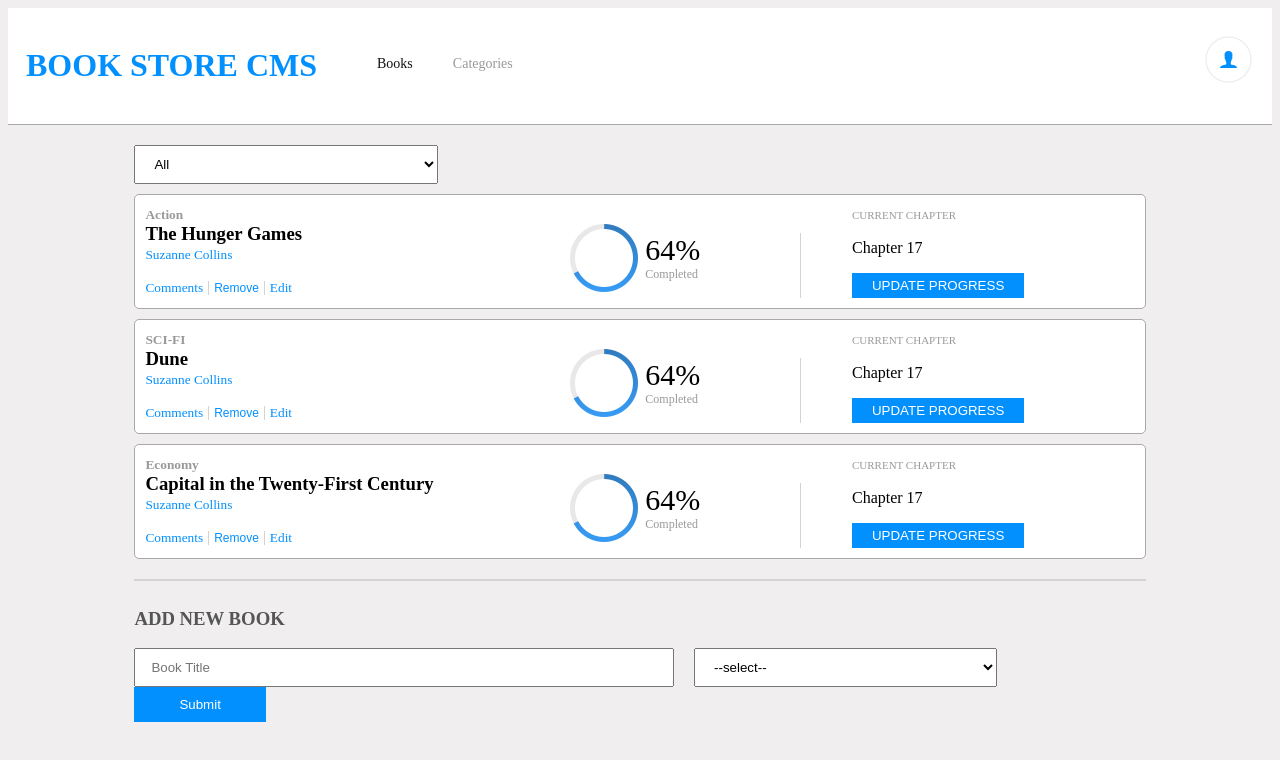
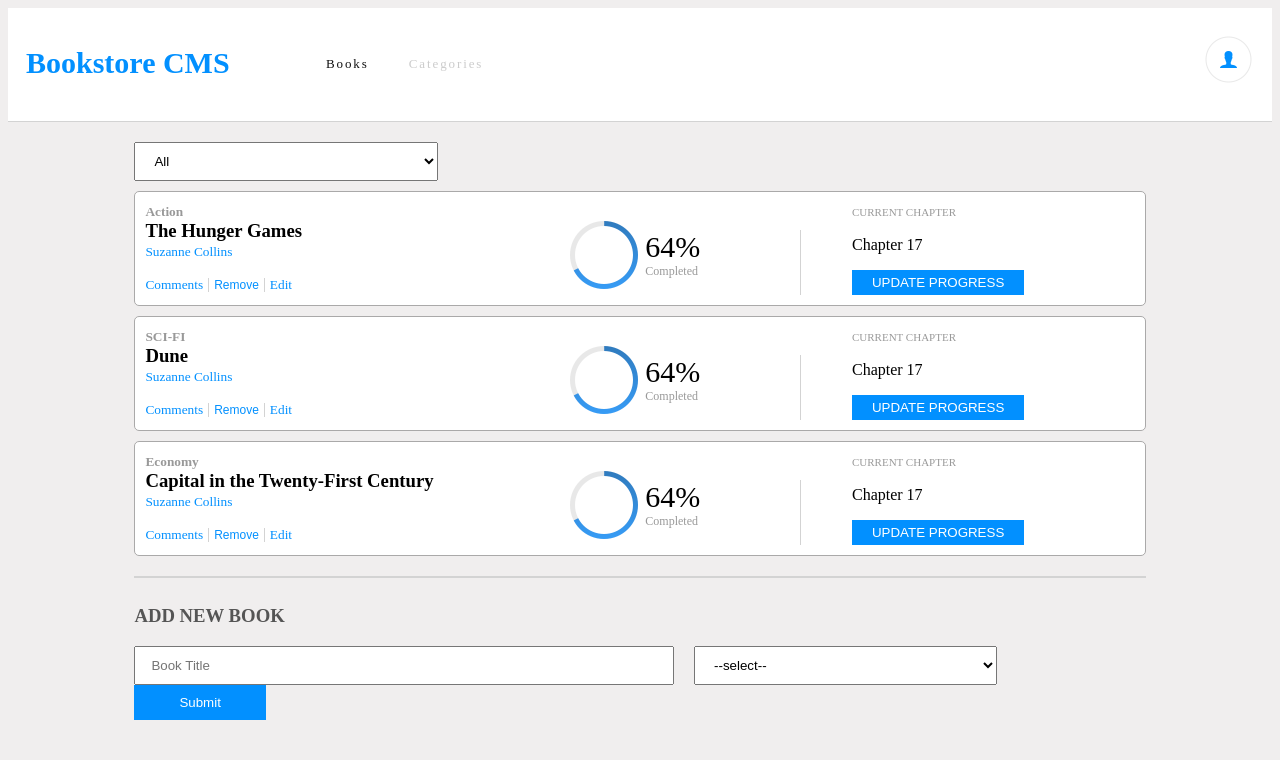
Before and after one commit to frankopkusianwar/bookstore, a React (Create React App) app: page / in a window 1280 px wide. Shown: the top 760 px of the page. Built offline with nearby package versions, Linux system fonts and the light colour scheme.

Commit message:
Modify header style

```diff
--- a/src/components/Header.js
+++ b/src/components/Header.js
@@ -3,8 +3,8 @@ import profile from '../assets/profile.PNG';
 
 const Header = () => (
   <div id="App">
-    <div className="header">
-      <h1>BOOK STORE CMS</h1>
+    <div className="panel-bg">
+      <h1 className="Bookstore-CMS">Bookstore CMS</h1>
       <ul>
         <li><small>Books</small></li>
         <li><small className="category">Categories</small></li>
--- a/src/css/index.css
+++ b/src/css/index.css
@@ -2,15 +2,25 @@ body {
   background: rgb(240, 238, 238);
 }
 
-.header {
+.panel-bg {
   display: flex;
   padding: 18px;
   justify-content: center;
-  border-bottom: 0.2px solid rgb(170, 169, 169);
-  background: white;
+  border-bottom: 0.2px solid lightgray;
+  background-color: #ffffff;
+  border-bottom: 0.2px solid lightgray;
 }
 
-.header h1 {
+.Bookstore-CMS {
+  width: 240px;
+  height: 37px;
+  font-family: Montserrat;
+  font-size: 30px;
+  font-weight: bold;
+  font-stretch: normal;
+  font-style: normal;
+  line-height: normal;
+  letter-spacing: normal;
   color: #0290ff;
 }
 
@@ -29,13 +39,23 @@ ul li {
 }
 
 ul li small {
-  font-size: 14px;
+  width: 59px;
+  height: 16px;
+  font-family: Montserrat;
+  font-size: 13px;
+  font-weight: normal;
+  font-stretch: normal;
+  font-style: normal;
+  line-height: normal;
+  letter-spacing: 1.9px;
   color: #121212;
   padding: 0 20px;
   cursor: pointer;
 }
 
 .category {
+  width: 105px;
+  opacity: 0.5;
   color: #999;
 }
 
```
